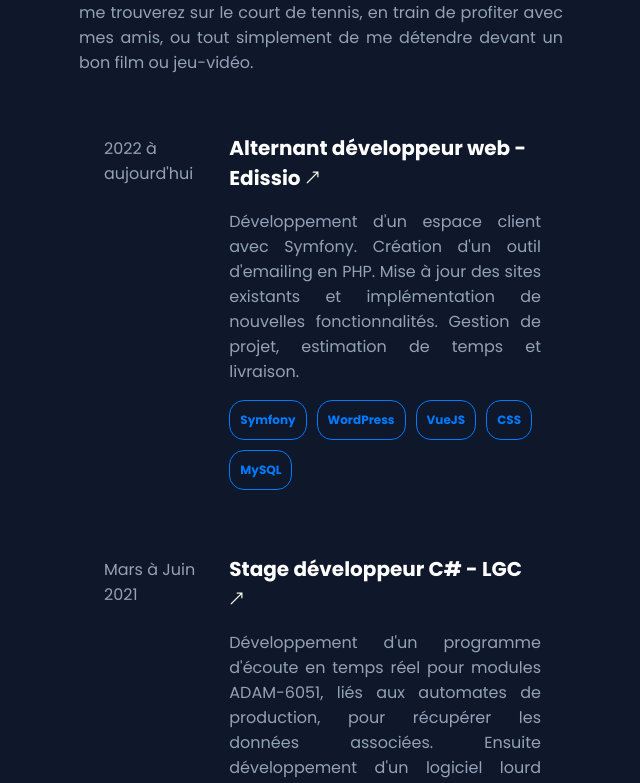
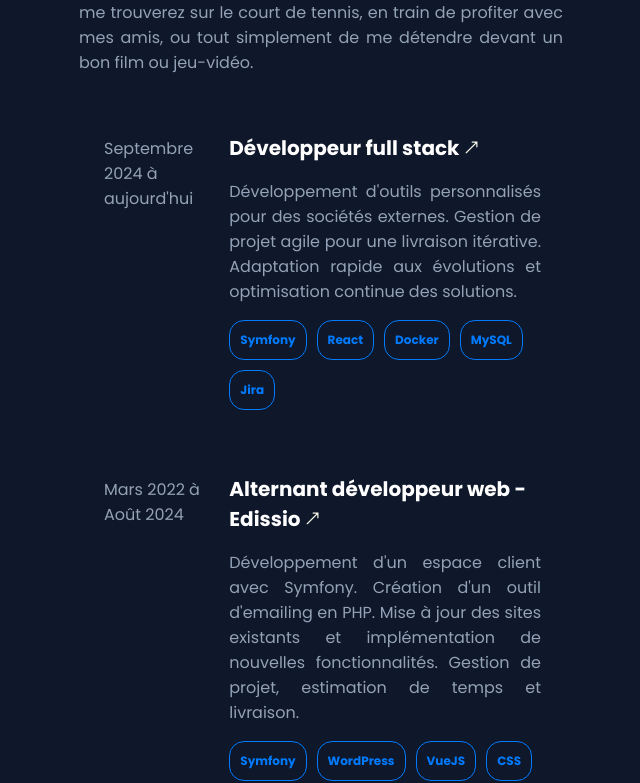
Before and after one commit to Joris07/portfolio, a Vue app: page / in a window 1280 px wide. Shown: the part 746-1529 px from the top of the page, without its empty margins (517-1157 px from the left). Built offline with nearby package versions, Linux system fonts and the light colour scheme.

Commit message:
Ajout innov, modif spring

```diff
--- a/src/components/Main/Experience.vue
+++ b/src/components/Main/Experience.vue
@@ -9,6 +9,15 @@
 
 <template>
 	<div id="experience" class="observer">
+		<Card
+			link="https://innov-data.com/"
+			:dateOrImage="$t('main.experiences.innov-data.date')"
+			:isImage="false"
+			:title="$t('main.experiences.innov-data.title')"
+			:description="$t('main.experiences.innov-data.description')"
+			:technologies="['Symfony', 'React', 'Docker', 'MySQL', 'Jira']"
+		/>
+
 		<Card
 			link="https://www.edissio.fr/"
 			:dateOrImage="$t('main.experiences.edissio.date')"
--- a/src/components/Main/Projets.vue
+++ b/src/components/Main/Projets.vue
@@ -15,7 +15,7 @@
             :isImage="true"
             :title="$t('main.projets.springApi.title')"
             :description="$t('main.projets.springApi.description')"
-            :technologies="['Spring', 'Java', 'Jenkins', 'SonarQube', 'CleanCode', 'Docker']"
+            :technologies="['Spring', 'Jenkins', 'SonarQube', 'Clean Architecture', 'Docker']"
         />
 		<Card
             link="https://tcbotzchaudron.go.yj.fr/"
--- a/src/locales/en.json
+++ b/src/locales/en.json
@@ -18,8 +18,13 @@
 		"cv" : "View my CV",
 		"repo" : "View all my projects",
 		"experiences" : {
+			"innov-data" : {
+				"date" : "September 2024 to present",
+				"title" : "Full stack Developper",
+				"description" : "Development of custom tools for external companies. Agile project management for iterative delivery. Quick adaptation to changes and continuous optimization of solutions"
+			},
 			"edissio" : {
-				"date" : "2022 to Present",
+				"date" : "March 2022 to August 2024",
 				"title" : "Web Developer Apprentice - Edissio",
 				"description" : "Development of a client area with Symfony. Creation of an emailing tool in PHP. Update existing sites and implement new features. Project management, time estimation and delivery."
 			},
--- a/src/locales/fr.json
+++ b/src/locales/fr.json
@@ -18,8 +18,13 @@
 		"cv" : "Voir mon CV",
 		"repo" : "Voir tous mes projets",
 		"experiences" : {
+			"innov-data" : {
+				"date" : "Septembre 2024 à aujourd'hui",
+				"title" : "Développeur full stack",
+				"description" : "Développement d'outils personnalisés pour des sociétés externes. Gestion de projet agile pour une livraison itérative. Adaptation rapide aux évolutions et optimisation continue des solutions."
+			},
 			"edissio" : {
-				"date" : "2022 à aujourd'hui",
+				"date" : "Mars 2022 à Août 2024",
 				"title" : "Alternant développeur web - Edissio",
 				"description" : "Développement d'un espace client avec Symfony. Création d'un outil d'emailing en PHP. Mise à jour des sites existants et implémentation de nouvelles fonctionnalités. Gestion de projet, estimation de temps et livraison."
 			},
```
